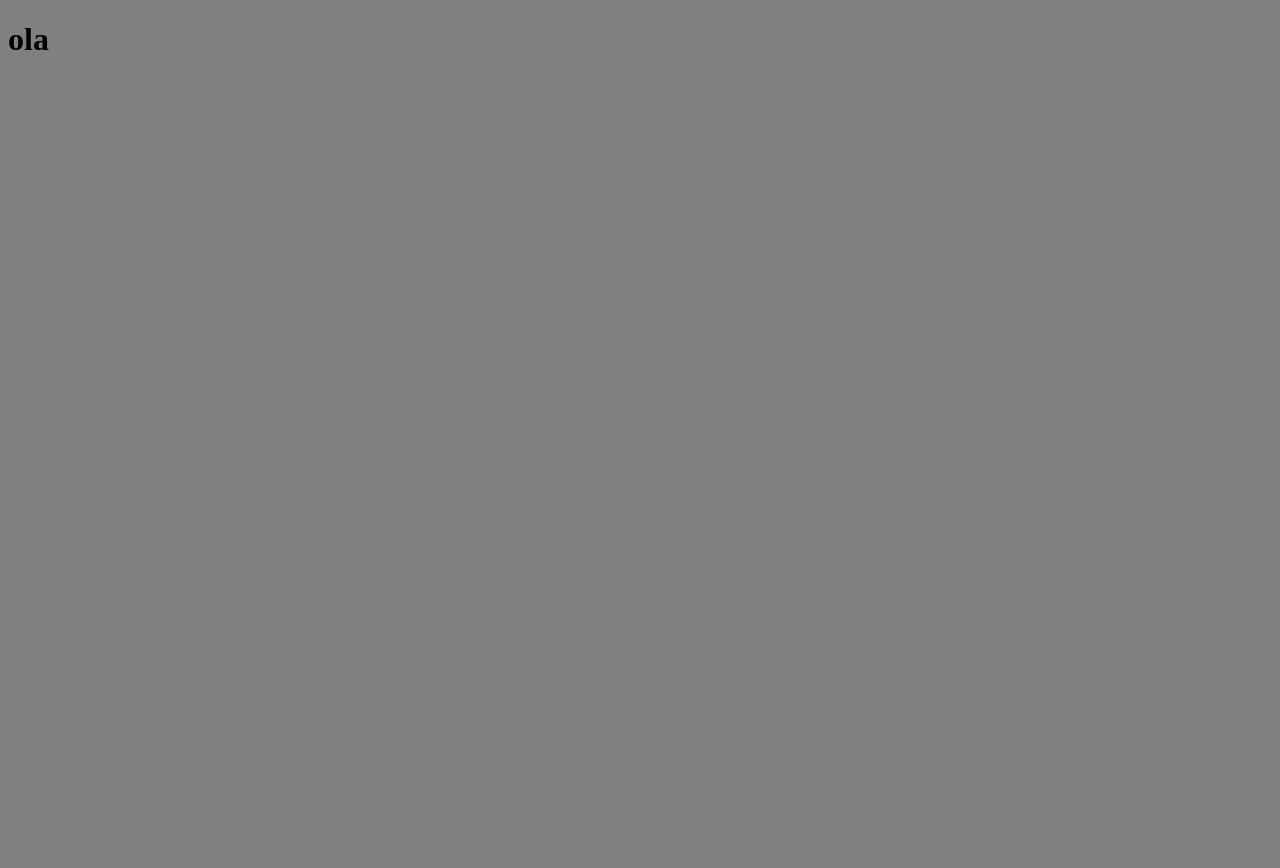
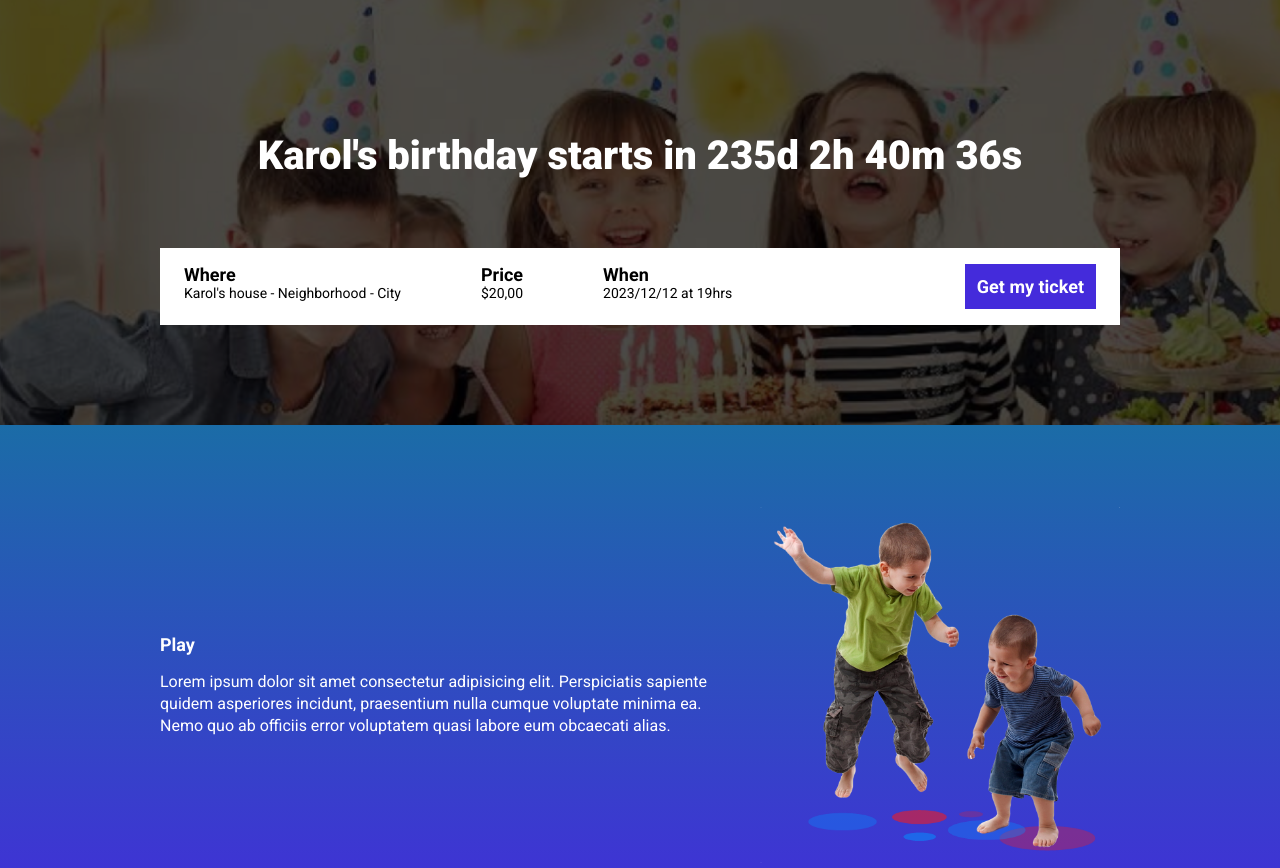
Before and after one commit to frankleyyago/BirthdayCountdown, a website built with Parcel: page src/index.html in a window 1280 px wide. Shown: the top 868 px of the page. Before the commit the page ends 800 px from the top, so only its background shows below. Built offline with nearby package versions, Linux system fonts and the light colour scheme.

Commit message:
building index, styles and countdown

```diff
--- a/package.json
+++ b/package.json
@@ -12,6 +12,7 @@
   "license": "ISC",
   "devDependencies": {
     "@parcel/transformer-sass": "^2.8.3",
-    "parcel": "^2.8.3"
+    "parcel": "^2.8.3",
+    "sharp": "^0.31.3"
   }
 }
--- a/src/index.html
+++ b/src/index.html
@@ -1,15 +1,90 @@
 <!DOCTYPE html>
-<html lang="en">
+<html lang="pt-br">
 <head>
     <meta charset="UTF-8">
     <meta http-equiv="X-UA-Compatible" content="IE=edge">
     <meta name="viewport" content="width=device-width, initial-scale=1.0">
-    <title>Document</title>
+    <title>Aniversário da Karol</title>
+    <link rel="preconnect" href="https://fonts.googleapis.com">
+    <link rel="preconnect" href="https://fonts.gstatic.com" crossorigin>
+    <link href="https://fonts.googleapis.com/css2?family=Roboto:wght@400;700;900&display=swap" rel="stylesheet">
     <link rel="stylesheet" href="./styles/main.scss">
+    <link rel="stylesheet" href="https://unpkg.com/aos@next/dist/aos.css" />
 </head>
 <body>
-    <h1>ola</h1>
+    <header class="hero">
+        <div class="container">
+            <p class="hero__text">
+                Karol's birthday starts in <span id="counter"></span>
+            </p>
+            <div class="infos-bar">
+                <ul class="infos-bar__infos">
+                    <li class="infos-bar__infos__item">
+                        <b>Where</b>
+                        Karol's house - Neighborhood - City
+                    </li>
+                    <li class="infos-bar__infos__item">
+                        <b>Price</b>
+                        $20,00
+                    </li>
+                    <li class="infos-bar__infos__item">
+                        <b>When</b>
+                        2023/12/12 at 19hrs
+                    </li>
+                </ul>
+                <a href="#" class="button button--primary">
+                    Get my ticket
+                </a>
+            </div>
+        </div>
+    </header>
 
-    <script src="scripts/main.js"></script>
+    <section class="event event--play">
+        <div class="container" data-aos="fade-right">
+            <div class="event__details">
+                <h2 class="event__details__title">Play</h2>
+                <p class="event__details__description">
+                    Lorem ipsum dolor sit amet consectetur adipisicing elit. Perspiciatis sapiente quidem asperiores incidunt, praesentium nulla cumque voluptate minima ea. Nemo quo ab officiis error voluptatem quasi labore eum obcaecati alias.
+                </p>
+            </div>
+            <img class="event__image" src="./images/play.png" alt="Children playing">
+        </div>
+    </section>
+    <section class="event event--dance event--image-left">
+        <div class="container" data-aos="fade-left">
+            <div class="event__details">
+                <h2 class="event__details__title">Dance</h2>
+                <p class="event__details__description">
+                    Lorem ipsum dolor sit amet consectetur adipisicing elit. Perspiciatis sapiente quidem asperiores incidunt, praesentium nulla cumque voluptate minima ea. Nemo quo ab officiis error voluptatem quasi labore eum obcaecati alias.
+                </p>
+            </div>
+            <img class="event__image" src="./images/dance.png" alt="Children dancing">
+        </div>
+    </section>
+    <section class="event event--sports">
+        <div class="container" data-aos="fade-right">
+            <div class="event__details">
+                <h2 class="event__details__title">Sports</h2>
+                <p class="event__details__description">
+                    Lorem ipsum dolor sit amet consectetur adipisicing elit. Perspiciatis sapiente quidem asperiores incidunt, praesentium nulla cumque voluptate minima ea. Nemo quo ab officiis error voluptatem quasi labore eum obcaecati alias.
+                </p>
+            </div>
+            <img class="event__image" src="./images/sport.png" alt="Children sport">
+        </div>
+    </section>
+    <section class="event event--karaoke event--image-left">
+        <div class="container" data-aos="fade-left">
+            <div class="event__details">
+                <h2 class="event__details__title">Karaoke</h2>
+                <p class="event__details__description">
+                    Lorem ipsum dolor sit amet consectetur adipisicing elit. Perspiciatis sapiente quidem asperiores incidunt, praesentium nulla cumque voluptate minima ea. Nemo quo ab officiis error voluptatem quasi labore eum obcaecati alias.
+                </p>
+            </div>
+            <img class="event__image" src="./images/sing.png" alt="Children singing">
+        </div>
+    </section>
+
+    <script src="https://unpkg.com/aos@next/dist/aos.js"></script>
+    <script src="./scripts/main.js"></script>
 </body>
 </html>
--- a/src/scripts/main.js
+++ b/src/scripts/main.js
@@ -1 +1,32 @@
-console.log('Ola mundo')
+AOS.init();
+
+const eventDate = new Date("Dec 12, 2023 19:00:00")
+const eventTimeStamp = eventDate.getTime()
+
+const counterTime = setInterval(function() {
+    const now = new Date()
+    const timeStamp = now.getTime()
+
+    const eventDate = eventTimeStamp - timeStamp
+
+    const msDay = 1000 * 60 * 60 * 24
+    const msHour = 1000 * 60 * 60
+    const msMinute = 1000 * 60
+
+    const daysToEvent = Math.floor(eventDate / msDay)
+    const hoursToEvent = Math.floor((eventDate % msDay) / msHour)
+    const minutesToEvent = Math.floor((eventDate % msHour) / msMinute)
+    const secondsToEvent = Math.floor((eventDate % msMinute) / 1000)
+
+    console.log(daysToEvent)
+    console.log(hoursToEvent)
+    console.log(minutesToEvent)
+    console.log(secondsToEvent)
+
+    document.getElementById('counter').innerHTML = `${daysToEvent}d ${hoursToEvent}h ${minutesToEvent}m ${secondsToEvent}s`
+
+    if (eventDate < 0) {
+        clearInterval(counterTime)
+        document.getElementById('counter').innerHTML = 'Expired event'
+    }
+}, 1000)
--- /dev/null
+++ b/src/styles/_hero.scss
@@ -0,0 +1,48 @@
+@use 'variables';
+
+.hero {
+    padding-top: 64px;
+    padding-bottom: 100px;
+    background-image: url(../images/hero-desktop.png);
+    background-repeat: no-repeat;
+    background-size: cover;
+    position: relative;
+
+    .container {
+        position: relative;
+    }
+
+    &::before {
+        position: absolute;
+        top: 0;
+        left: 0;
+        width: 100%;
+        height: 100%;
+        background-color: variables.$secTextColor;
+        content: '';
+        opacity: .7;
+    }
+
+    &__text {
+        margin-top: 64px;
+        margin-bottom: 64px;
+        font-size: 40px;
+        line-height: 56px;
+        font-weight: 800;
+        text-align: center;
+    }
+
+    @media (max-width: 640px) {
+        padding: 40px 0;
+
+        &__logo {
+            height: 40px;
+        }
+
+        &__text {
+            font-size: 22px;
+            line-height: 24px;
+            margin: 24px 0;
+        }
+    }
+}
--- /dev/null
+++ b/src/styles/components/_infos_bar.scss
@@ -0,0 +1,42 @@
+@use '../variables';
+
+.infos-bar {
+    padding: 16px 24px;
+    background-color: variables.$textColor;
+    display: flex;
+    justify-content: space-between;
+
+    &__infos {
+        display: flex;
+        gap: 80px;
+
+        &__item {
+            font-size: 14px;
+            color: variables.$secTextColor;
+
+            b {
+                color: variables.$secTextColor;
+                font-size: 18px;
+                display: block;
+            }
+        }
+    }
+
+    @media (max-width: 640px) {
+        display: block;
+
+        &__infos {
+            display: block;
+
+            &__item {
+                margin-bottom: 24px;
+            }
+        }
+    }
+
+    @media (max-width: 1024px) {
+        &__infos {
+            gap: 16px;
+        }
+    }
+}
--- /dev/null
+++ b/src/styles/components/buttons.scss
@@ -0,0 +1,26 @@
+@use '../variables';
+
+.button {
+    padding: 12px;
+    font-size: 18px;
+    font-weight: bold;
+    text-decoration: none;
+    text-align: center;
+    white-space: nowrap;
+
+    &--primary {
+        color: variables.$textColor;
+        background-color: variables.$purple;
+    }
+
+    @media (max-width: 640px) {
+        display: flex;
+        width: 100%;
+        align-items: center;
+    }
+
+    @media (max-width: 1024px) {
+        display: flex;
+        align-items: center;
+    }
+}
--- /dev/null
+++ b/src/styles/event.scss
@@ -0,0 +1,64 @@
+@use 'variables';
+
+.event {
+    padding: 80px 0;
+
+    &--play {
+        background-image: linear-gradient(variables.$blue, variables.$purple);
+    }
+
+    &--dance {
+        background-image: linear-gradient(variables.$purple, variables.$pink);
+    }
+
+    &--sports {
+        background-image: linear-gradient(variables.$pink, variables.$yellow);
+    }
+
+    &--karaoke {
+        background-image: linear-gradient(variables.$yellow, variables.$pink);
+    }
+
+    &--image-left {
+        .container {
+            flex-direction: row-reverse;
+        }
+    }
+
+    .container {
+        display: flex;
+        gap: 40px;
+        align-items: center;
+    }
+
+    &__image {
+        max-width: 360px;
+    }
+
+    &__details {
+        &__title {
+            font-size: 18px;
+            font-weight: bold;
+            margin-bottom: 16px;
+        }
+
+        &__description {
+            line-height: 22px;
+        }
+    }
+
+    @media (max-width: 640px) {
+        .container {
+            display: block;
+        }
+
+        &__image {
+            width: 100%;
+        }
+
+        &__details {
+            margin-right: 0;
+            margin-bottom: 16px;
+        }
+    }
+}
--- a/src/styles/main.scss
+++ b/src/styles/main.scss
@@ -1,3 +1,28 @@
-body {
-    background-color: gray;
+@use 'hero';
+@use 'components/infos_bar';
+@use 'components/buttons';
+@use 'event';
+@use 'variables';
+
+* {
+    margin: 0;
+    padding: 0;
+    box-sizing: border-box;
+    font-family: Roboto, sans-serif;
+    color: variables.$textColor;
+    list-style: none;
 }
+
+.container {
+    max-width: 960px;
+    width: 100%;
+    margin: 0 auto;
+
+    @media (max-width: 640px) {
+        max-width: 80%;
+    }
+
+    @media (max-width: 1024px) {
+        max-width: 90%;
+    }
+}
--- /dev/null
+++ b/src/styles/variables.scss
@@ -0,0 +1,7 @@
+$textColor: #fff;
+$secTextColor: #000;
+
+$blue: #1b6ca7;
+$purple: #442bdb;
+$pink: #89223b;
+$yellow: #9c791d;
```
Also changed, not shown: src/images/dance.png (added), src/images/hero-desktop.png (added), src/images/karol.png (added), src/images/play.png (added), src/images/sing.png (added), 2 other files.
